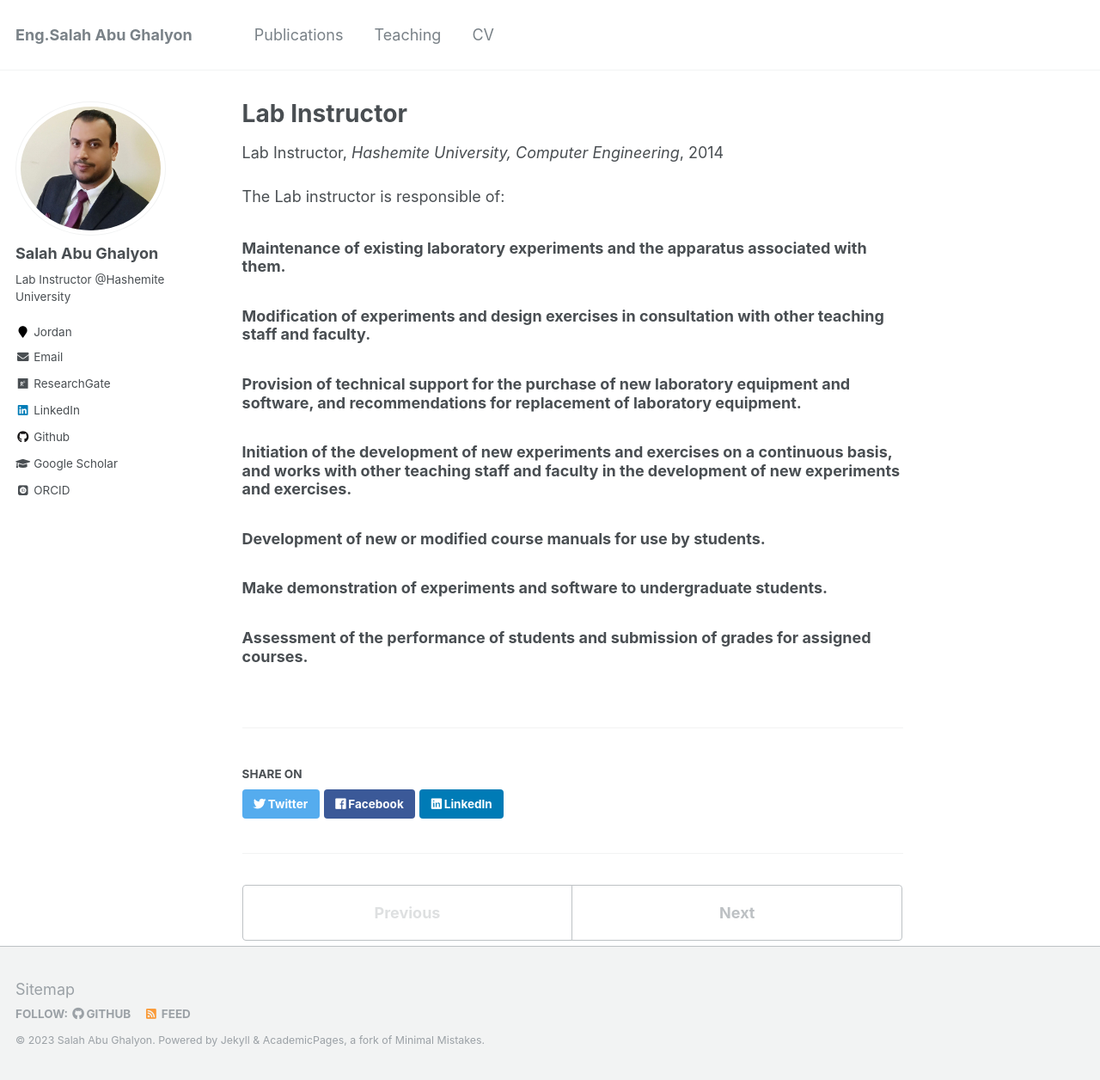
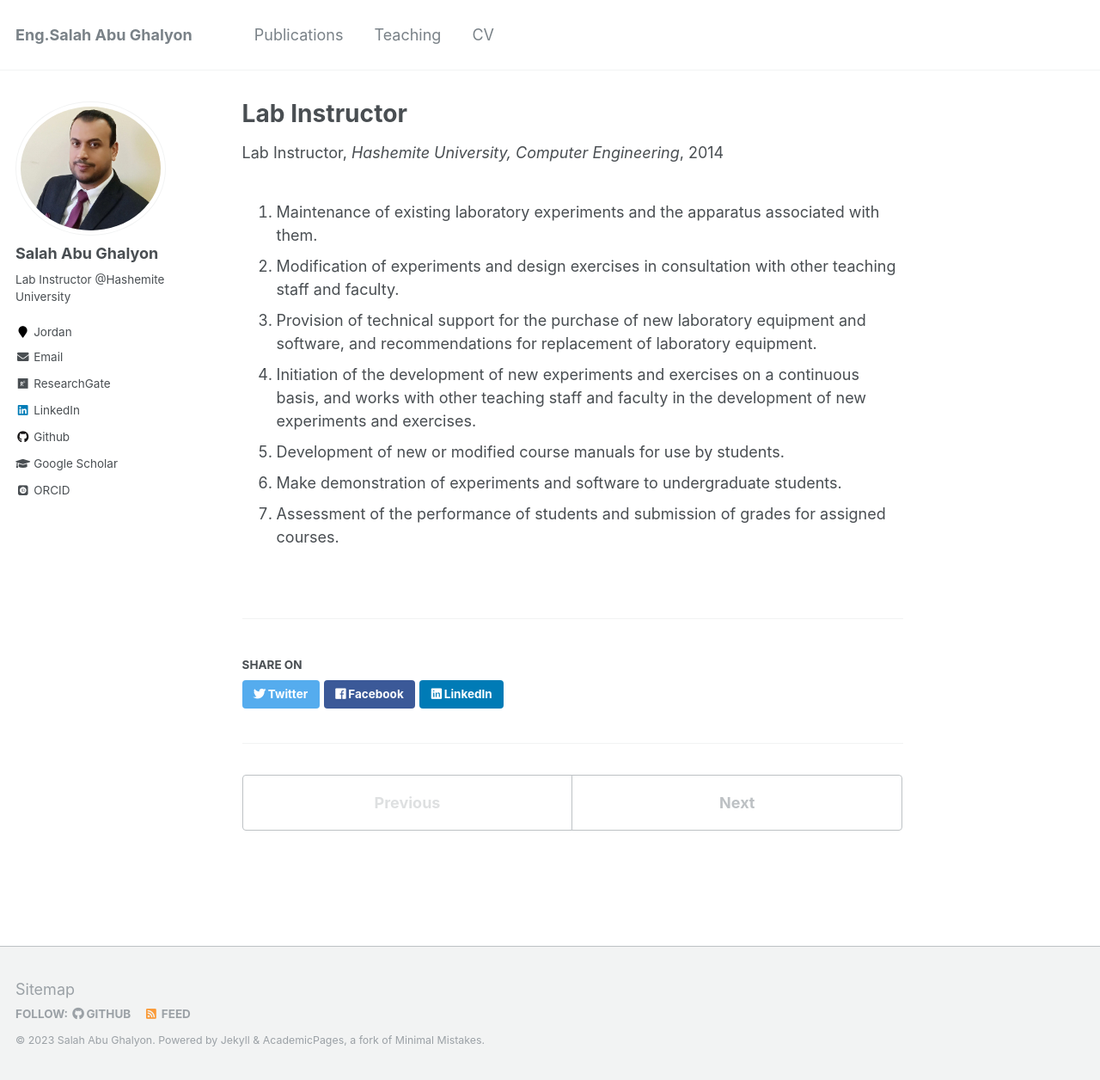
Before and after one commit to salahghalyon/salahghalyon.github.io, a Jekyll site: the page built from _teaching/2014-HU-Lab-Instructor.md, in a window 1280 px wide and 1256 px high. Shown: the whole window at 86% size. Built offline with Jekyll 4.4.1, drawn with Linux system fonts in a browser that asks for light colours; some web fonts are replaced.

Commit message:
Update 2014-HU-Lab-Instructor.md

```diff
--- a/_teaching/2014-HU-Lab-Instructor.md
+++ b/_teaching/2014-HU-Lab-Instructor.md
@@ -8,13 +8,13 @@ date: 2014-9-21
 location: "Zarqa, Jordan"
 ---
 
-The Lab instructor is responsible of:
 
 
-### Maintenance of existing laboratory experiments and the apparatus associated with them.
-### Modification of experiments and design exercises in consultation with other teaching staff and faculty.
-### Provision of technical support for the purchase of new laboratory equipment and software, and recommendations for replacement of laboratory equipment.
-### Initiation of the development of new experiments and exercises on a continuous basis, and works with other teaching staff and faculty in the development of new experiments and exercises.
-### Development of new or modified course manuals for use by students.
-### Make demonstration of experiments and software to undergraduate students.
-### Assessment of the performance of students and submission of grades for assigned courses.
+
+1. Maintenance of existing laboratory experiments and the apparatus associated with them.
+1. Modification of experiments and design exercises in consultation with other teaching staff and faculty.
+1. Provision of technical support for the purchase of new laboratory equipment and software, and recommendations for replacement of laboratory equipment.
+1. Initiation of the development of new experiments and exercises on a continuous basis, and works with other teaching staff and faculty in the development of new experiments and exercises.
+1. Development of new or modified course manuals for use by students.
+1. Make demonstration of experiments and software to undergraduate students.
+1. Assessment of the performance of students and submission of grades for assigned courses.
```
